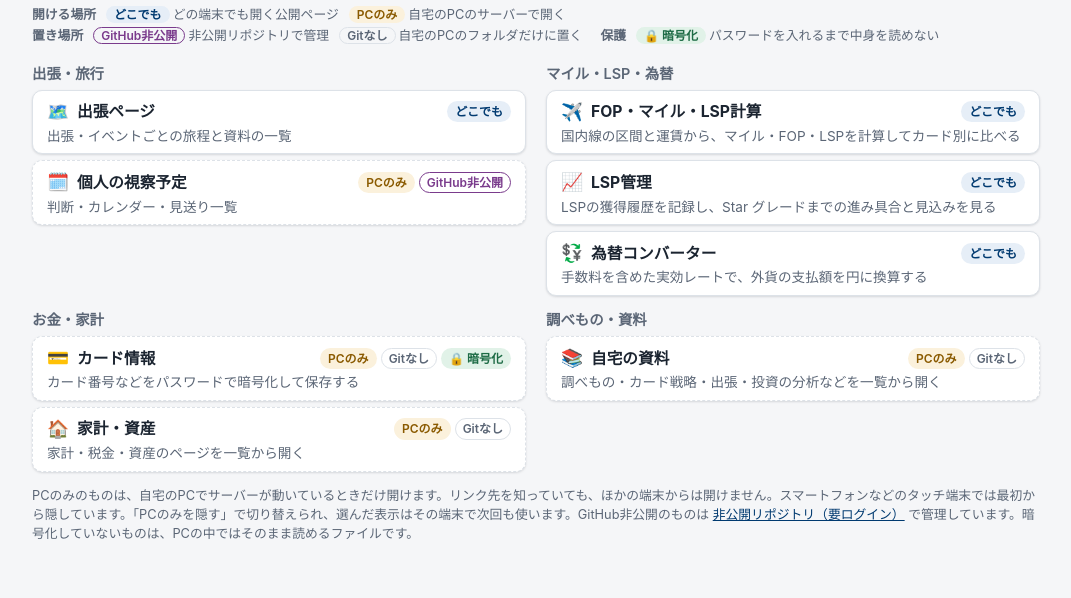
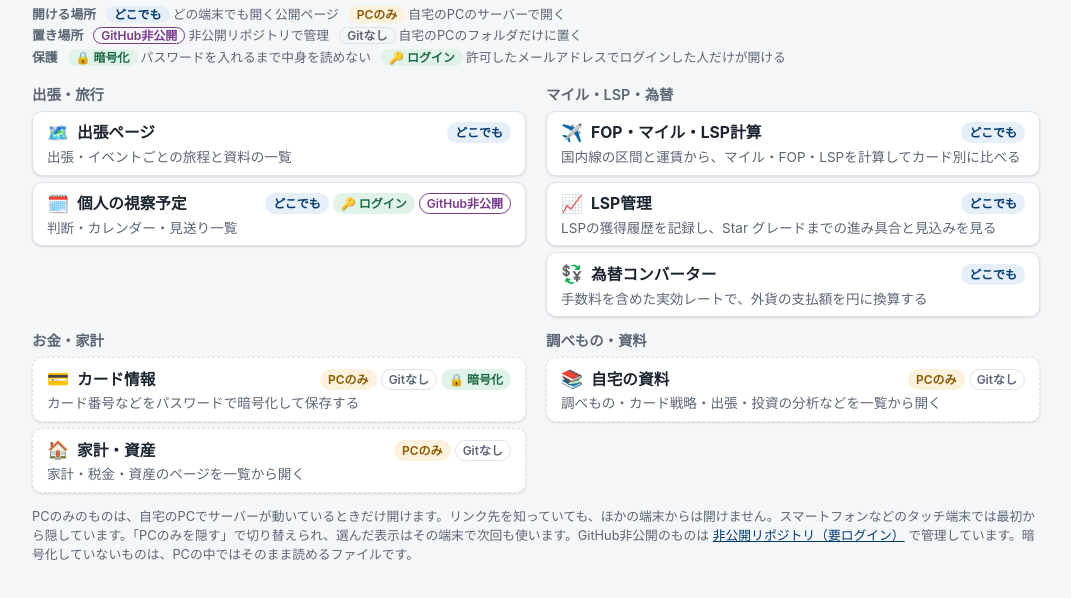
Before and after one commit to tkshmrkm/flightportal, a plain HTML site: page index.html in a window 1280 px wide. Shown: the part 56-654 px from the top of the page, without its empty margins (104-1175 px from the left). Drawn offline with Linux system fonts and the light colour scheme.

Commit message:
Point the inspection plan card at private.mrkn55.com/me/ and add the login tag
The page now opens from any device after a Cloudflare Access login,
so the card drops the PC-only tag.

Co-Authored-By: Claude Opus 5.5 <noreply@anthropic.com>

```diff
--- a/index.html
+++ b/index.html
@@ -188,7 +188,8 @@
         <span><span class="tag store repo">GitHub非公開</span>非公開リポジトリで管理</span>
         <span><span class="tag store">Gitなし</span>自宅のPCのフォルダだけに置く</span></p>
       <p class="legend-row"><span class="legend-label">保護</span>
-        <span><span class="tag secure">🔒 暗号化</span>パスワードを入れるまで中身を読めない</span></p>
+        <span><span class="tag secure">🔒 暗号化</span>パスワードを入れるまで中身を読めない</span>
+        <span><span class="tag secure">🔑 ログイン</span>許可したメールアドレスでログインした人だけが開ける</span></p>
     </div>
   </header>
 
@@ -201,10 +202,10 @@
           <p class="tool-desc">出張・イベントごとの旅程と資料の一覧</p>
           <span class="tags"><span class="tag">どこでも</span></span>
         </a>
-        <a class="tool local" data-scope="pc" href="http://localhost:8768/murakami_plan_2026_2027.html" rel="noopener noreferrer">
+        <a class="tool" data-scope="any" href="https://private.mrkn55.com/me/" rel="noopener noreferrer">
           <span class="tool-name"><span class="icon" aria-hidden="true">🗓️</span>個人の視察予定</span>
           <p class="tool-desc">判断・カレンダー・見送り一覧</p>
-          <span class="tags"><span class="tag pc">PCのみ</span><span class="tag store repo">GitHub非公開</span></span>
+          <span class="tags"><span class="tag">どこでも</span><span class="tag secure">🔑 ログイン</span><span class="tag store repo">GitHub非公開</span></span>
         </a>
       </div>
     </section>
```
Also changed, not shown: 1 other file.
